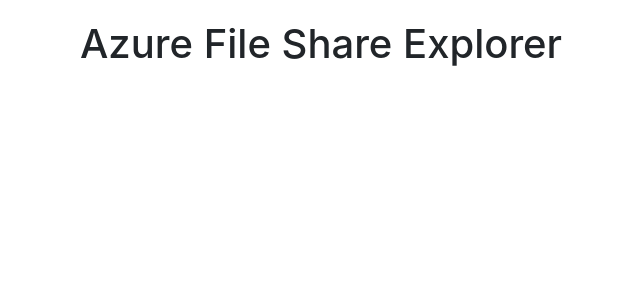
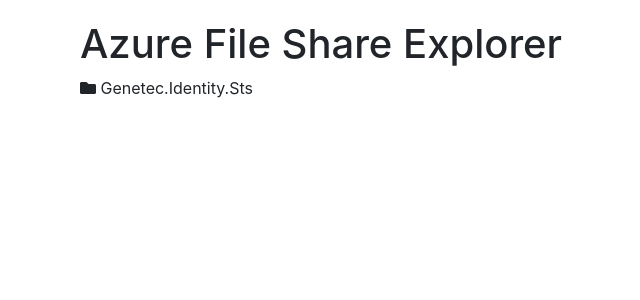
Before and after one commit to poveilleux/AzureFileShareExplorer, a React (Create React App) app in the folder src/AzureFileShareExplorer/ClientApp/: page / in a window 1280 px wide. Shown: the top 300 px of the page, without its empty margins (5-645 px from the left). Built offline with nearby package versions, Linux system fonts and the light colour scheme; the HTML template or start-up script is replaced by a standard one.

Commit message:
Add font-awesome.

```diff
--- a/src/AzureFileShareExplorer/ClientApp/package.json
+++ b/src/AzureFileShareExplorer/ClientApp/package.json
@@ -3,6 +3,7 @@
   "version": "0.1.0",
   "private": true,
   "dependencies": {
+    "@fortawesome/fontawesome-free": "5.10.2",
     "@types/jest": "24.0.18",
     "@types/node": "12.7.3",
     "@types/react": "16.9.2",
--- a/src/AzureFileShareExplorer/ClientApp/src/App.tsx
+++ b/src/AzureFileShareExplorer/ClientApp/src/App.tsx
@@ -1,12 +1,27 @@
 import React from 'react';
 import './App.scss';
+import { getData } from './mockData';
+import { TreeElement } from './models/treeElement';
+
+const displayElement = (e: TreeElement): JSX.Element => {
+  return (
+    <div>
+      <i className="fas fa-folder" /> {e.name}
+    </div>
+  );
+}
 
 const App: React.FC = () => {
+  const data = getData();
+
   return (
     <div className="container">
       <header className="App-header">
         <h1>Azure File Share Explorer</h1>
       </header>
+      <div>
+        {data.map(displayElement)}
+      </div>
     </div>
   );
 }
--- a/src/AzureFileShareExplorer/ClientApp/src/index.scss
+++ b/src/AzureFileShareExplorer/ClientApp/src/index.scss
@@ -1,4 +1,6 @@
 @import "~bootstrap/scss/bootstrap";
+@import "~@fortawesome/fontawesome-free/scss/fontawesome";
+@import "~@fortawesome/fontawesome-free/scss/solid";
 
 body {
   margin: 0;
```
Also changed, not shown: 1 other file (tests, documents, lock files or other folders).
